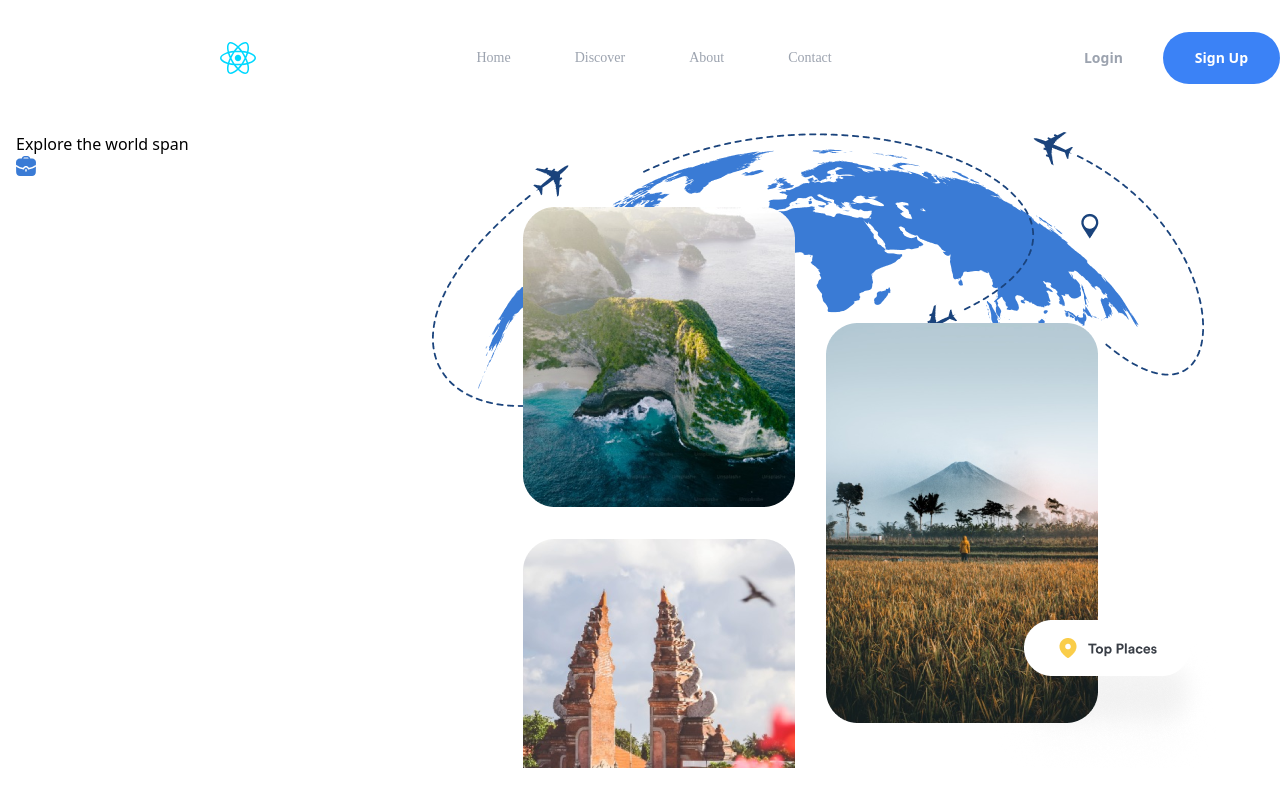
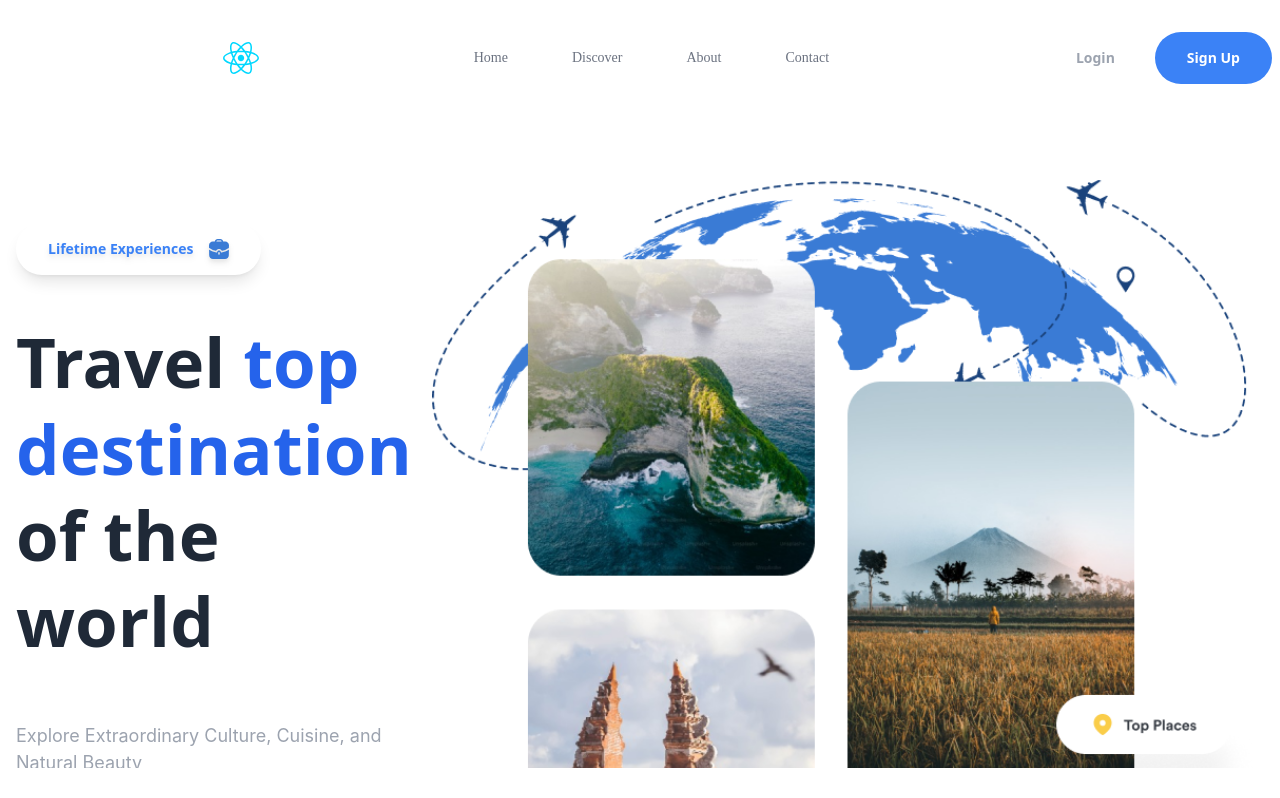
Before and after one commit to Eghasbp/final-project, a React (Vite) app: page / in a window 1280 px wide. Shown: the top 798 px of the page. Built offline with nearby package versions, Linux system fonts and the light colour scheme.

Commit message:
add commit

```diff
--- a/src/App.jsx
+++ b/src/App.jsx
@@ -3,6 +3,7 @@ import reactLogo from "./assets/react.svg";
 import hamburger from "./assets/hamburger.svg";
 import hero from "./assets/Group 1.png";
 import travel from "./assets/bag.svg";
+import play from "./assets/play-circle.5 1.svg"
 
 function App() {
   const [showNav, setShowNav] = useState(false);
@@ -19,7 +20,7 @@ function App() {
   return (
     <>
       {/* navbar */}
-      <div className="py-8  flex justify-between ">
+      <div className="py-8 px-2 flex justify-between ">
         <div className="container">
           <div className="flex justify-between items-center">
             <img
@@ -36,22 +37,22 @@ function App() {
             </button>
             <div className="lg:order-2 lg:block hidden">
               <div className="flex gap-16">
-                <button className="text-gray-400 font-normal text-sm font-Circular">
+                <button className="text-gray-500 font-normal text-sm font-Circular hover:text-blue-500 hover:font-bold">
                   Home
                 </button>
-                <button className="text-gray-400 font-normal text-sm font-Circular">
+                <button className="text-gray-500 font-normal text-sm font-Circular hover:text-blue-500 hover:font-bold">
                   Discover
                 </button>
-                <button className="text-gray-400 font-normal text-sm font-Circular">
+                <button className="text-gray-500 font-normal text-sm font-Circular hover:text-blue-500 hover:font-bold">
                   About
                 </button>
-                <button className="text-gray-400 font-normal text-sm font-Circular">
+                <button className="text-gray-500 font-normal text-sm font-Circular hover:text-blue-500 hover:font-bold">
                   Contact
                 </button>
               </div>
             </div>
             <div className="order-3 md:block hidden left-0">
-              <button className="grow bg-white px-8 py-4 font-bold text-gray-400 rounded-full text-sm">
+              <button className="grow bg-white px-8 py-4 font-bold text-gray-400 rounded-full text-sm hover:text-blue-500 hover:font-bold">
                 Login
               </button>
               <button className="grow ml-2 bg-blue-500 px-8 py-4 font-bold text-white rounded-full text-sm">
@@ -61,7 +62,7 @@ function App() {
           </div>
         </div>
 
-        <div className="fixed bottom-0 right-0 left-0 bg-white p-4 ">
+        <div className="fixed bottom-0 right-0 left-0 z-9 bg-white p-4 ">
           <div className="">
             {showNav ? (
               <div className="flex justify-between">
@@ -118,10 +119,10 @@ function App() {
                   showSidebar ? "opacity-100 scale-100" : "opacity-0 scale-90"
                 }`}
               >
-                <button className="grow bg-white px-8 py-4 font-bold text-gray-400 rounded-full text-sm">
+                <button className="grow bg-white px-8 py-4 font-bold text-gray-800 rounded-full text-sm">
                   Login
                 </button>
-                <button className="grow bg-blue-500 px-8 py-4 font-bold text-white rounded-full text-sm">
+                <button className="grow bg-blue-700 px-8 py-4 font-bold text-white rounded-full text-sm">
                   Sign Up
                 </button>
               </div>
@@ -132,19 +133,37 @@ function App() {
 
       {/* hero */}
       <div>
-        <div className="container mx-auto p-4 ">
-          <div className="grid grid-cols-12">
-            <div className="lg:col-span-4 col-span-12">
+        <div className="container mx-auto px-4 py-4 lg:py-16">
+          <div className="grid grid-cols-12 items-center">
+            <div className="lg:col-span-4 col-span-12 order-2 lg:order-1">
               <div>
-                <button>
-                  Explore the world span
+                <button className="flex gap-4 my-8 mx-auto rounded-full px-8 py-4 text-blue-500 text-sm font-bold shadow-lg drop-shadow-md lg:mx-0">
+                 Lifetime Experiences
                   <img src={travel} alt="" />
                 </button>
+                <h2 className="md:mb-[43px] md:mt-[43px] lg:text-[69px] lg:text-start font-bold text-[40px] md:text-[56px] text-gray-800 leading-tight text-center">
+                    Travel <span className="text-blue-600">top destination</span> of the world
+                </h2>
+                <p className="text-center text-gray-400 lg:text-start py-4 font-inter mb-8 mt-2 md:text-[18px] md: w-3/4 mx-auto lg:w-full">
+                Explore Extraordinary Culture, Cuisine, and Natural Beauty
+                </p>
+                <div className="flex flex-col md:flex-row gap-6 justify-center lg:justify-start">
+
+                  <button className="justify-center items-center mb-4 z-10 flex gap-2 py-6 px-8 bg-white border border-blue-700 rounded-full text-sm font-bold">
+                    <img src={play} alt="" />
+                      Watch Demo
+                    </button>
+
+                  <button className="justify-center items-center mb-4 z-10 flex gap-2 py-6 px-8 text-white bg-blue-500 border hover:bg-blue-700 rounded-full text-sm font-bold">
+                     Get started
+                    </button>
+
+                </div>
               </div>
             </div>
-            <div className="lg:col-span-8 col-span-12">
+            <div className="lg:col-span-8 col-span-12 order-1 lg:order-2 ">
               <div>
-                <img src={hero} alt="" />
+                <img src={hero} alt="" className="w-full"  />
               </div>
             </div>
           </div>
--- a/tailwind.config.js
+++ b/tailwind.config.js
@@ -9,6 +9,15 @@ export default {
       fontFamily:{
         "inter": ['inter'],
         "Circular": ['Circular STD'],
+      },
+      boxShadow: {
+        "sm-shadow" : [
+           '0px 0px 0px 0px rgba(0, 0, 0, 0.07)',
+           '0px 34px 75px 0px rgba(0, 0, 0, 0.07)',
+           '0px 137px 137px 0px rgba(0, 0, 0, 0.06)',
+           '0px 308px 185px 0px rgba(0, 0, 0, 0.04)' ,
+           '0px 548px 219px 0px rgba(0, 0, 0, 0.01)' ,
+           '0px 856px 240px 0px rgba(0, 0, 0, 0.00)']
       }
     },
   },
```
